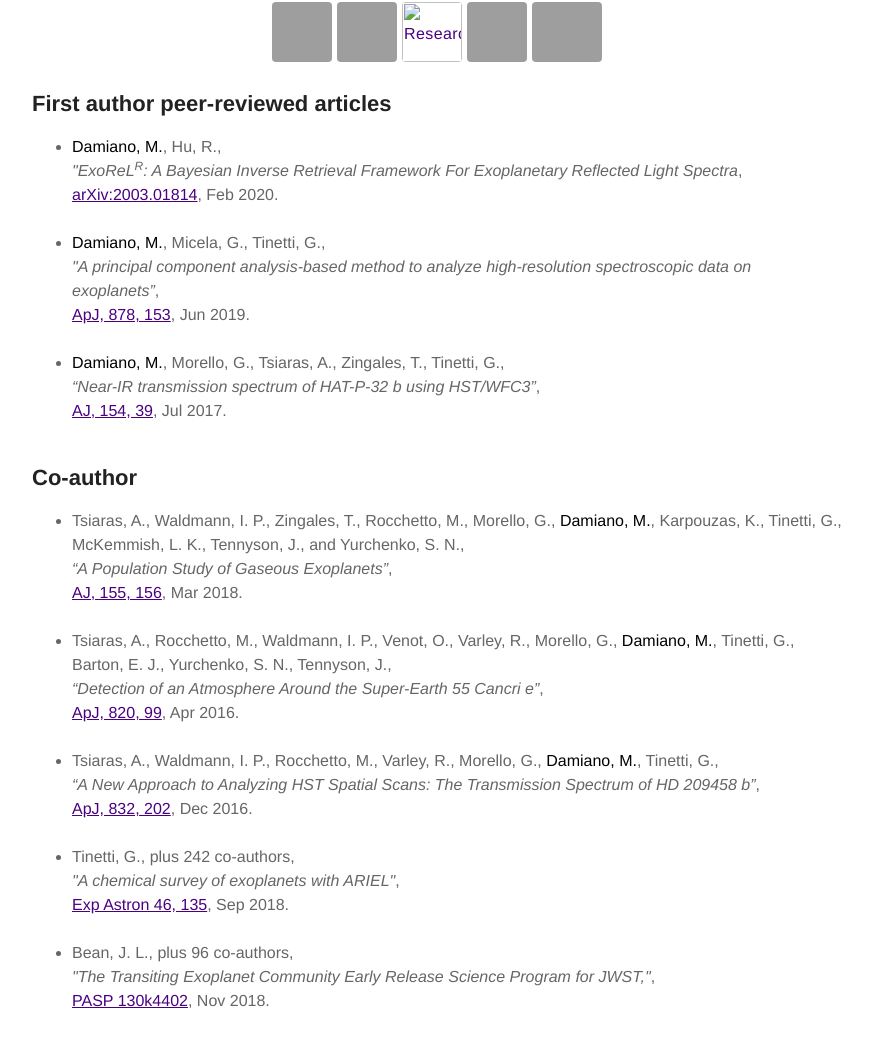
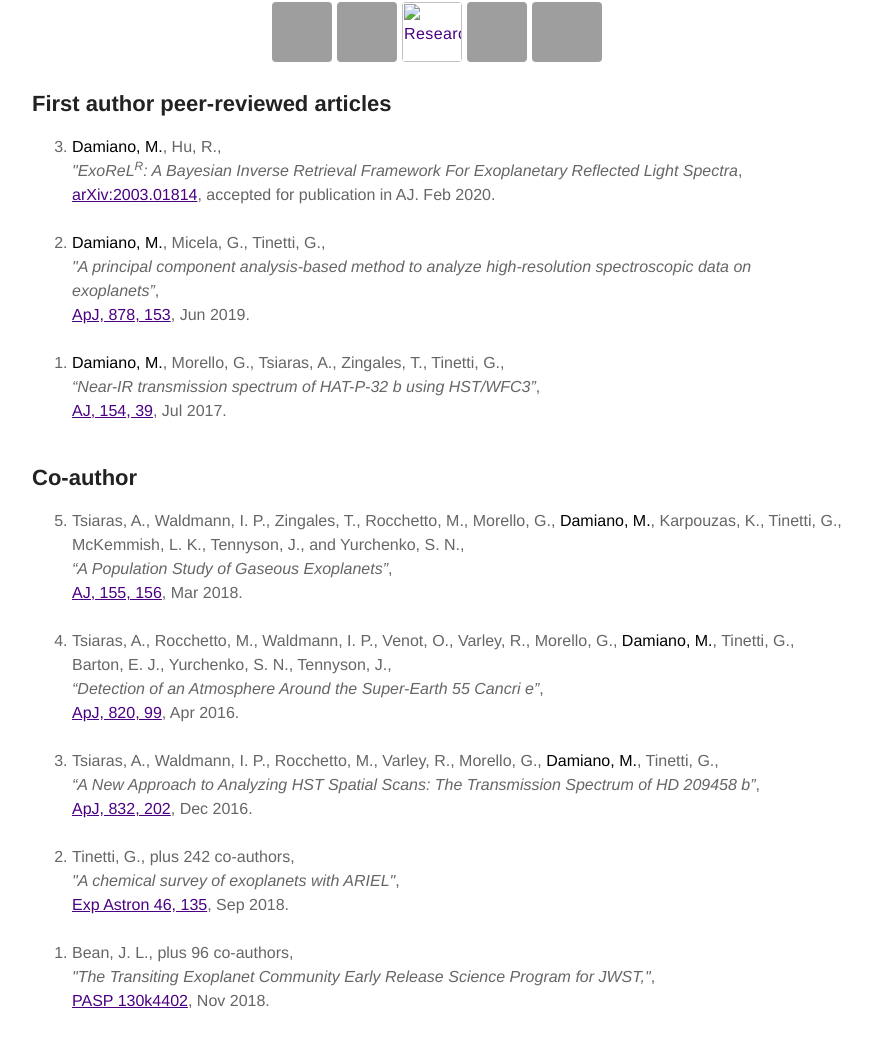
Before and after one commit to MDamiano/MDamiano.github.io, a Jekyll site: the page built from publications.md, in a window 1280 px wide, cut to the strip 612-1659 px from the top of the page. Shown: the whole strip, without its empty margins (203-1075 px from the left). Built offline with Jekyll 4.4.1, drawn with Linux system fonts in a browser that asks for light colours; grey boxes are pictures that could not be loaded.

Commit message:
Update 03/26/2020

```diff
--- a/publications.md
+++ b/publications.md
@@ -17,10 +17,10 @@ layout: page
 
 <h2>First author peer-reviewed articles</h2>
 
-<ul class="skill-list">
+<ol reversed>
     <li><strong>Damiano, M.</strong>, Hu, R.,
 	    <br /><i>"ExoReL<sup>R</sup>: A Bayesian Inverse Retrieval Framework For Exoplanetary Reflected Light Spectra</i>,
-	    <br /><a href="https://arxiv.org/abs/2003.01814">arXiv:2003.01814</a>, Feb 2020.
+	    <br /><a href="https://arxiv.org/abs/2003.01814">arXiv:2003.01814</a>, accepted for publication in AJ. Feb 2020.
 	    <br /><br /></li>
 	<li><strong>Damiano, M.</strong>, Micela, G., Tinetti, G.,
 	    <br /><i>"A principal component analysis-based method to analyze high-resolution spectroscopic data on exoplanets”</i>,
@@ -30,11 +30,11 @@ layout: page
 	    <br /><i>“Near-IR transmission spectrum of HAT-P-32 b using HST/WFC3”</i>,
 	    <br /><a href="https://doi.org/10.3847/1538-3881/aa738b">AJ, 154, 39</a>, Jul 2017.
 	    <br /><br /></li>
-</ul>
+</ol>
 
 <h2>Co-author</h2>
 
-<ul class="skill-list">
+<ol reversed>
 	<li>Tsiaras, A., Waldmann, I. P., Zingales, T., Rocchetto, M., Morello, G., <strong>Damiano, M.</strong>, Karpouzas, K., Tinetti, G., McKemmish, L. K., Tennyson, J., and Yurchenko, S. N.,
 	    <br /><i>“A Population Study of Gaseous Exoplanets”</i>,
 	    <br /><a href="https://doi.org/10.3847/1538-3881/aaaf75">AJ, 155, 156</a>, Mar 2018.
@@ -55,4 +55,4 @@ layout: page
 	    <br /><i>"The Transiting Exoplanet Community Early Release Science Program for JWST,"</i>,
 	    <br /><a href="https://iopscience.iop.org/article/10.1088/1538-3873/aadbf3">PASP 130k4402</a>, Nov 2018.
 	    <br /><br /></li>
-</ul>
+</ol>
```
Also changed, not shown: 1 other file.
